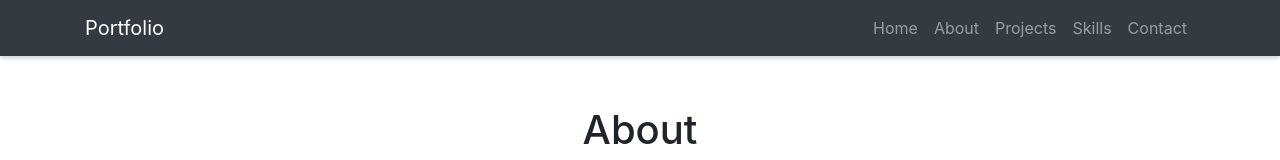
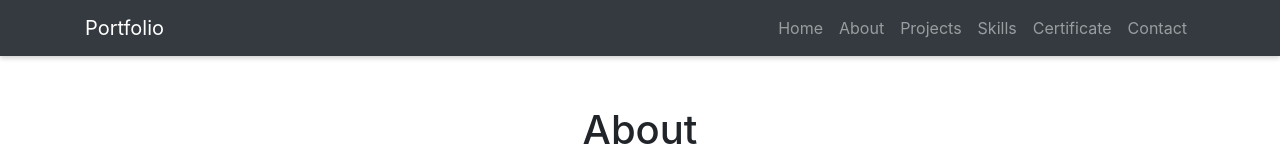
Before and after one commit to ARCHANA201201/My-Portfolio-Website, a plain HTML site: page index.html in a window 1280 px wide. Shown: the top 160 px of the page. Drawn offline with nearby package versions, Linux system fonts and the light colour scheme; files whose address does not match are found by name.

Commit message:
index.html

```diff
--- a/index.html
+++ b/index.html
@@ -575,6 +575,9 @@ html {
         <li class="nav-item">
           <a class="nav-link" href="#skills">Skills</a>
         </li>
+         <li class="nav-item">
+          <a class="nav-link" href="#skills">Certificate</a>
+          </li>
         <li class="nav-item">
           <a class="nav-link" href="#contact">Contact</a>
         </li>
```
